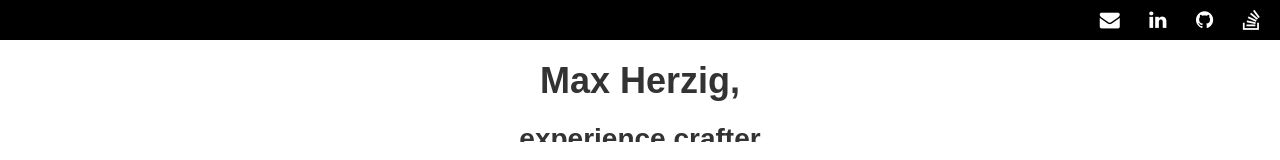
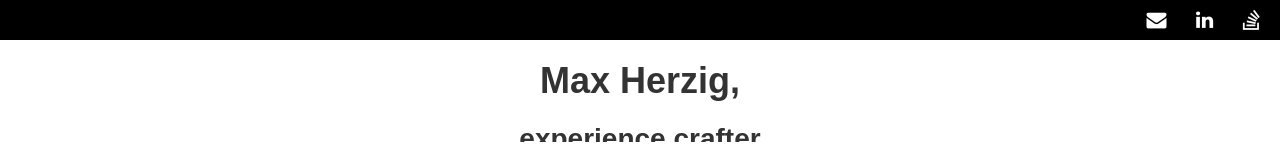
Before and after one commit to mherzig/mherzig.github.io, a website: page index.html in a window 1280 px wide. Shown: the top 160 px of the page. Drawn offline with Linux system fonts and the light colour scheme; a web font is replaced by a local one.

Commit message:
updating for 2020

```diff
--- a/index.html
+++ b/index.html
@@ -11,7 +11,6 @@
       <ul>
         <li><a class="fa fa-envelope" title="Email" href="mailto:work@maxherzig.com"></a></li>
         <li><a class="fa fa-linkedin" title="LinkedIn" href="https://www.linkedin.com/in/maxherzig"></a></li>
-        <li><a class="fa fa-github" title="GitHub" href="https://github.com/mherzig"></a></li>
         <li><a class="fa fa-stack-overflow" title="Stack Overflow" href="http://stackoverflow.com/users/1795669/mherzig"></a></li>
       </ul>
     </header>
```
